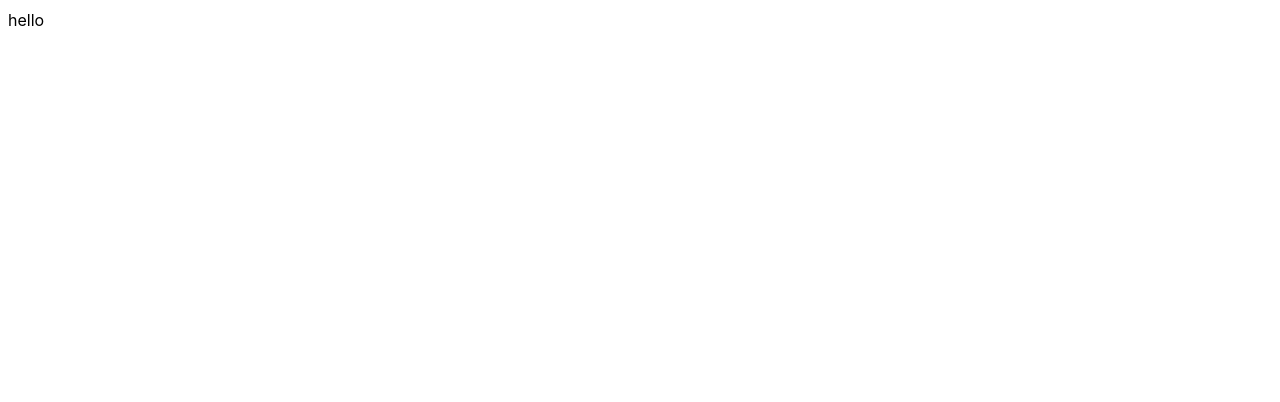
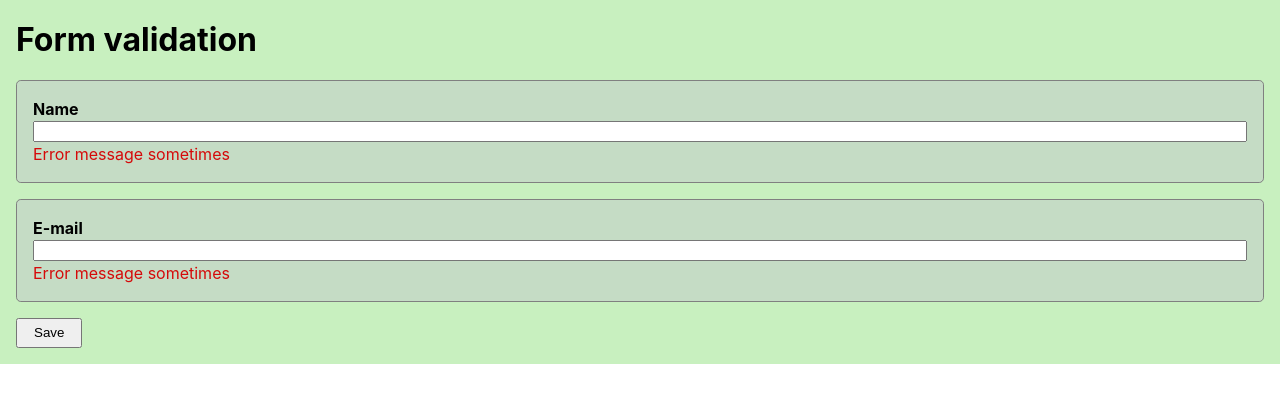
Before and after one commit to ha-fed23-js-2/10-form-validation, a React (Vite) app: page / in a window 1280 px wide. Shown: the top 402 px of the page. Built offline with nearby package versions, Linux system fonts and the light colour scheme.

Commit message:
Form layout

```diff
--- a/index.html
+++ b/index.html
@@ -5,6 +5,10 @@
     <link rel="icon" type="image/svg+xml" href="/vite.svg" />
     <meta name="viewport" content="width=device-width, initial-scale=1.0" />
     <title> Form validation </title>
+
+	<style>
+		@import url('https://fonts.googleapis.com/css2?family=Poppins:ital,wght@0,100;0,200;0,300;0,400;0,500;0,600;0,700;0,800;0,900;1,100;1,200;1,300;1,400;1,500;1,600;1,700;1,800;1,900&display=swap')
+	</style>
   </head>
   <body>
     <div id="root"></div>
--- a/src/App.css
+++ b/src/App.css
@@ -0,0 +1,34 @@
+.app {
+	padding: 1em;
+	background-color: #c8f0bf;
+}
+h1 {
+	margin: 0;
+}
+.form {
+
+}
+
+.form-item {
+	display: flex;
+	flex-direction: column;
+
+	border: 1px solid gray;
+	border-radius: 0.3em;
+	padding: 1em;
+	margin: 1em 0;
+	background-color: rgb(197, 220, 197);
+}
+
+.form-btn {
+	padding: 0.4em 1.2em;
+}
+.form-btn:hover {
+	cursor: pointer;
+}
+.form .error {
+	color: rgb(213, 10, 10);
+}
+.form label {
+	font-weight: bold;
+}
--- a/src/App.jsx
+++ b/src/App.jsx
@@ -1,12 +1,14 @@
 import { useState } from 'react'
 import './App.css'
+import Form from './components/Form'
 
 function App() {
 	const [count, setCount] = useState(0)
 
 	return (
 		<div className="app">
-			hello
+			<h1> Form validation </h1>
+			<Form />
 		</div>
 	)
 }
--- /dev/null
+++ b/src/components/Form.jsx
@@ -0,0 +1,26 @@
+
+
+const Form = () => {
+
+	return (
+		<div className="form">
+
+			<section className="form-item">
+				<label> Name </label>
+				<input type="text" />
+				<p className="error"> Error message sometimes </p>
+			</section>
+
+			<section className="form-item">
+				<label> E-mail </label>
+				<input type="text" />
+				<p className="error"> Error message sometimes </p>
+			</section>
+
+			<button className="form-btn"> Save </button>
+
+		</div>
+	)
+}
+
+export default Form
--- a/src/index.css
+++ b/src/index.css
@@ -11,4 +11,10 @@
 	text-rendering: optimizeLegibility;
 	-webkit-font-smoothing: antialiased;
 	-moz-osx-font-smoothing: grayscale;
+
+
 }
+* {
+	box-sizing: border-box;
+	margin: 0;
+}
```
